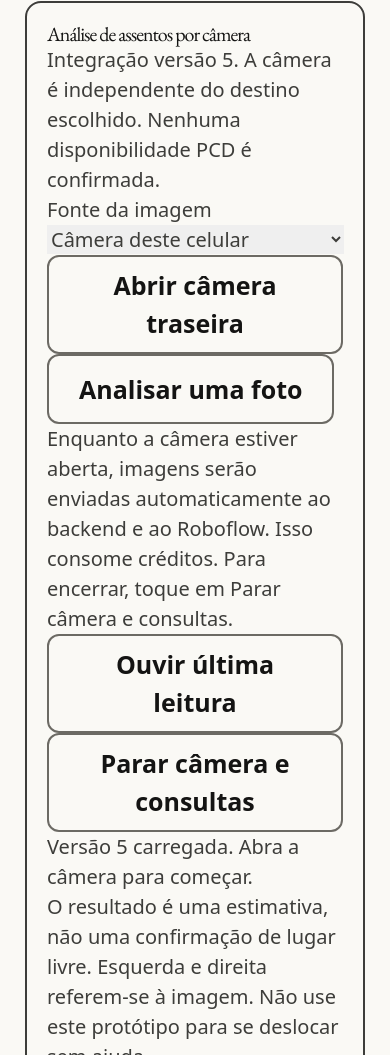
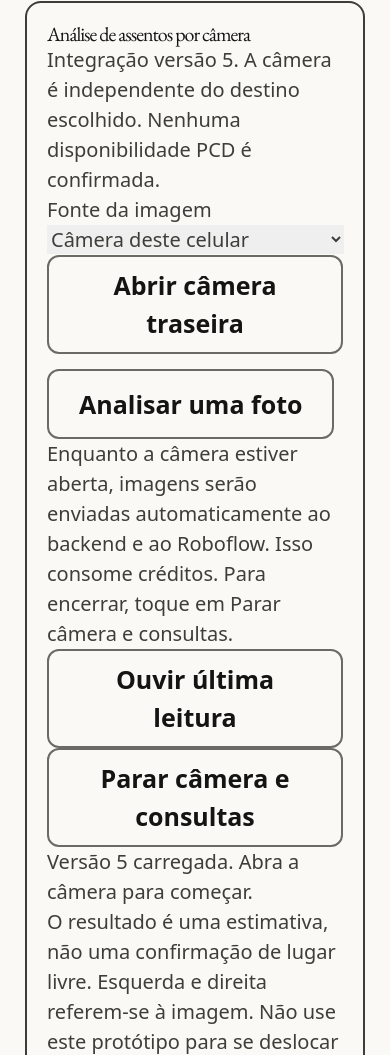
Before and after one commit to guitimoteodasilva-jpg/mobintec2, a plain HTML site: page index.html in a window 390 px wide. Shown: the part 4803-5858 px from the top of the page. Drawn offline with nearby package versions, Linux system fonts and the light colour scheme.

Commit message:
Add media query for mobile layout adjustments
Add responsive styles for mobile controls.

```diff
--- a/style.css
+++ b/style.css
@@ -630,3 +630,10 @@ body.claro .pino {
     border: 2px solid ButtonText;
   }
 }
+ @media (max-width: 640px) {
+  #controlesCelularMobintec > p:first-of-type {
+    display: flex;
+    flex-wrap: wrap;
+    gap: .75rem;
+  }
+}
```
